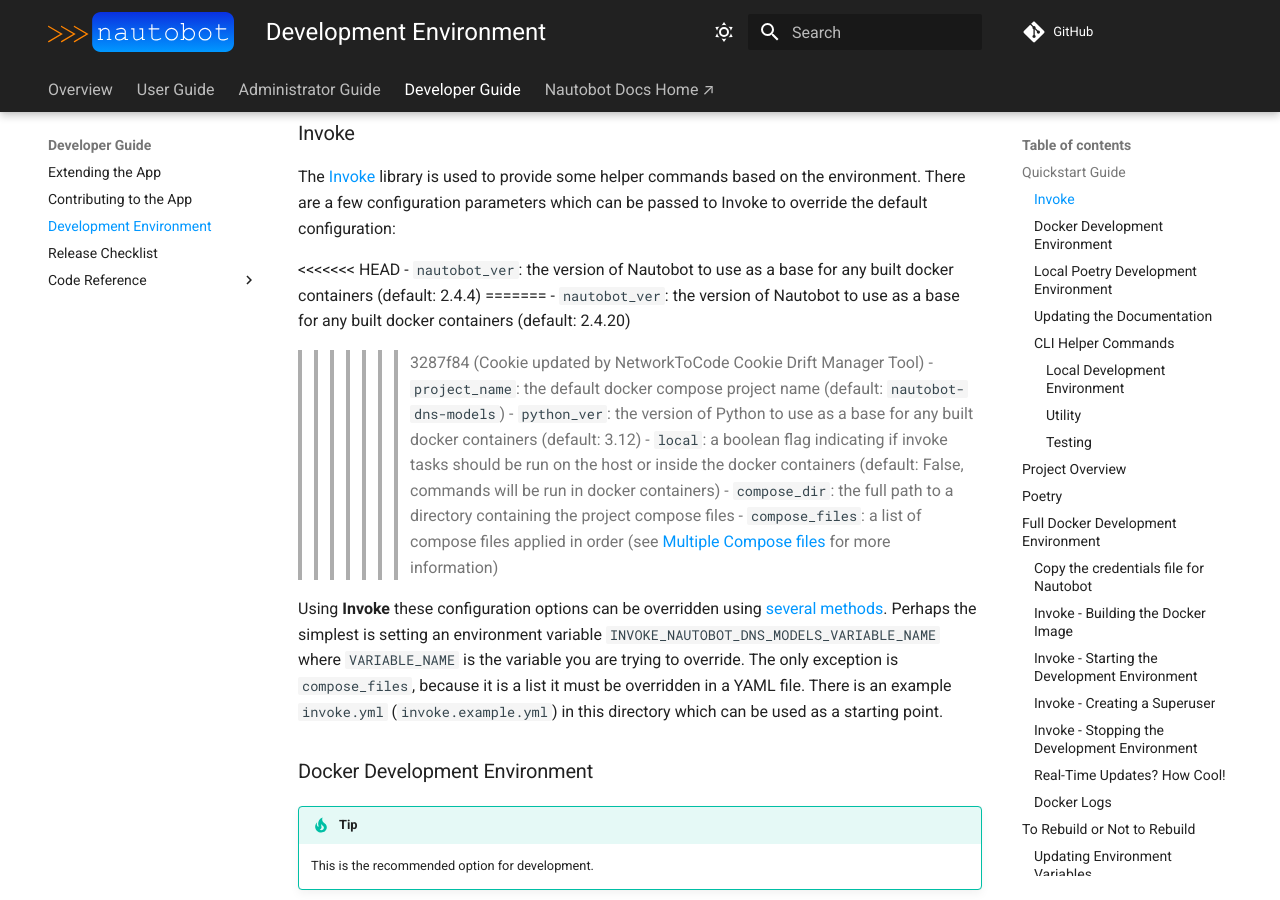
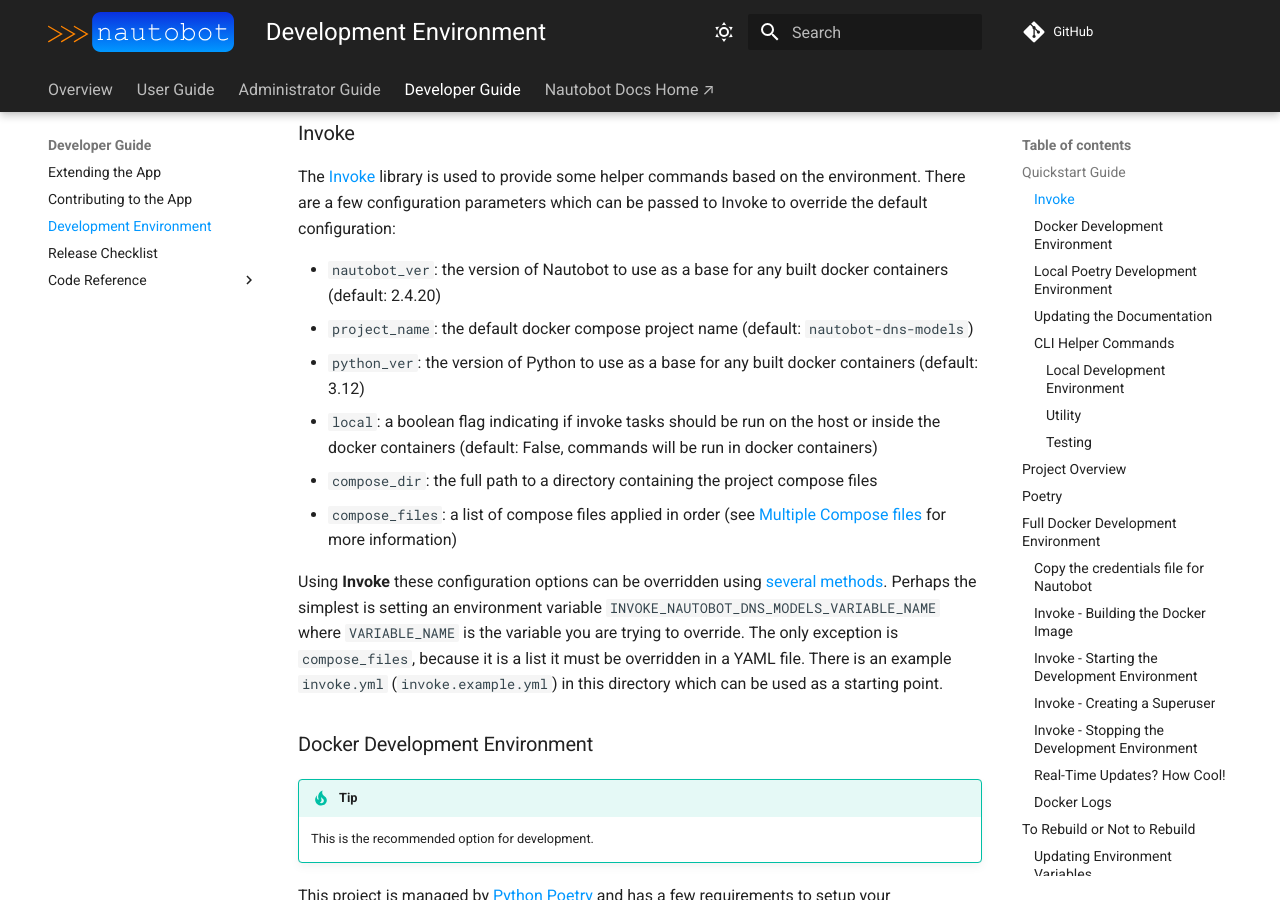
Before and after one commit to nautobot/nautobot-app-dns-models, an MkDocs documentation site: the page built from docs/dev/dev_environment.md, in a window 1280 px wide and 900 px high, scrolled down 453 px. Built offline with MkDocs 1.6.1 and Material for MkDocs 9.7.7, drawn with Linux system fonts in a browser that asks for light colours; comment, search, counter and statistics services are not loaded; some of the changed text lies outside the part shown.

Commit message:
fix merge conflicts

````diff
--- a/docs/dev/dev_environment.md
+++ b/docs/dev/dev_environment.md
@@ -13,11 +13,7 @@
 
 The [Invoke](http://www.pyinvoke.org/) library is used to provide some helper commands based on the environment. There are a few configuration parameters which can be passed to Invoke to override the default configuration:
 
-<<<<<<< HEAD
-- `nautobot_ver`: the version of Nautobot to use as a base for any built docker containers (default: 2.4.4)
-=======
 - `nautobot_ver`: the version of Nautobot to use as a base for any built docker containers (default: 2.4.20)
->>>>>>> 3287f84 (Cookie updated by NetworkToCode Cookie Drift Manager Tool)
 - `project_name`: the default docker compose project name (default: `nautobot-dns-models`)
 - `python_ver`: the version of Python to use as a base for any built docker containers (default: 3.12)
 - `local`: a boolean flag indicating if invoke tasks should be run on the host or inside the docker containers (default: False, commands will be run in docker containers)
@@ -224,21 +220,9 @@
 ```bash
 ➜ docker ps
 ****CONTAINER ID   IMAGE                            COMMAND                  CREATED          STATUS          PORTS                                       NAMES
-<<<<<<< HEAD
-<<<<<<< HEAD
-ee90fbfabd77   nautobot-dns-models/nautobot:latest-py3.7   "nautobot-server rqw…"   16 seconds ago   Up 13 seconds                                               nautobot_dns_models_worker_1
-b8adb781d013   nautobot-dns-models/nautobot:latest-py3.7   "/docker-entrypoint.…"   20 seconds ago   Up 15 seconds   0.0.0.0:8080->8080/tcp, :::8080->8080/tcp   nautobot_dns_models_nautobot_1
-d64ebd60675d   nautobot-dns-models/nautobot:latest-py3.7   "mkdocs serve -v -a …"   25 seconds ago   Up 18 seconds   0.0.0.0:8001->8080/tcp, :::8001->8080/tcp   nautobot_dns_models_docs_1
-=======
-ee90fbfabd77   nautobot-dns-models/nautobot:2.4.2-py3.11  "nautobot-server rqw…"   16 seconds ago   Up 13 seconds                                               nautobot_dns_models_worker_1
-b8adb781d013   nautobot-dns-models/nautobot:2.4.2-py3.11  "/docker-entrypoint.…"   20 seconds ago   Up 15 seconds   0.0.0.0:8080->8080/tcp, :::8080->8080/tcp   nautobot_dns_models_nautobot_1
-d64ebd60675d   nautobot-dns-models/nautobot:2.4.2-py3.11  "mkdocs serve -v -a …"   25 seconds ago   Up 18 seconds   0.0.0.0:8001->8080/tcp, :::8001->8080/tcp   nautobot_dns_models_docs_1
->>>>>>> 7c31976 (Cookie updated by NetworkToCode Cookie Drift Manager Tool)
-=======
 ee90fbfabd77   nautobot-dns-models/nautobot:2.4.20-py3.12  "nautobot-server rqw…"   16 seconds ago   Up 13 seconds                                               nautobot_dns_models_worker_1
 b8adb781d013   nautobot-dns-models/nautobot:2.4.20-py3.12  "/docker-entrypoint.…"   20 seconds ago   Up 15 seconds   0.0.0.0:8080->8080/tcp, :::8080->8080/tcp   nautobot_dns_models_nautobot_1
 d64ebd60675d   nautobot-dns-models/nautobot:2.4.20-py3.12  "mkdocs serve -v -a …"   25 seconds ago   Up 18 seconds   0.0.0.0:8001->8080/tcp, :::8001->8080/tcp   nautobot_dns_models_docs_1
->>>>>>> 3287f84 (Cookie updated by NetworkToCode Cookie Drift Manager Tool)
 e72d63129b36   postgres:13-alpine               "docker-entrypoint.s…"   25 seconds ago   Up 19 seconds   0.0.0.0:5432->5432/tcp, :::5432->5432/tcp   nautobot_dns_models_postgres_1
 96c6ff66997c   redis:6-alpine                   "docker-entrypoint.s…"   25 seconds ago   Up 21 seconds   0.0.0.0:6379->6379/tcp, :::6379->6379/tcp   nautobot_dns_models_redis_1
 ```
@@ -415,11 +399,7 @@
     {
         "nautobot_dns_models": {
             ...
-<<<<<<< HEAD
-            "python_ver": "3.7",
-=======
             "python_ver": "3.12",
->>>>>>> 3287f84 (Cookie updated by NetworkToCode Cookie Drift Manager Tool)
 	    ...
         }
     }
@@ -438,11 +418,7 @@
     {
         "nautobot_dns_models": {
             ...
-<<<<<<< HEAD
-            "nautobot_ver": "2.4.4",
-=======
             "nautobot_ver": "2.4.20",
->>>>>>> 3287f84 (Cookie updated by NetworkToCode Cookie Drift Manager Tool)
 	    ...
         }
     }
--- a/invoke.example.yml
+++ b/invoke.example.yml
@@ -1,12 +1,7 @@
 ---
 nautobot_dns_models:
-<<<<<<< HEAD
-  nautobot_ver: "2.4.4"
-  python_ver: "3.11"
-=======
   nautobot_ver: "2.4.20"
   python_ver: "3.12"
->>>>>>> 3287f84 (Cookie updated by NetworkToCode Cookie Drift Manager Tool)
   # local: false
   # compose_dir: "/full/path/to/nautobot-app-dns-models/development"
 
````
Also changed, not shown: docs/admin/compatibility_matrix.md (+5 -5 lines), docs/admin/install.md (+0 -4 lines), pyproject.toml (+1 -8 lines), tasks.py (+0 -12 lines), .cookiecutter.json, 2 other files.
